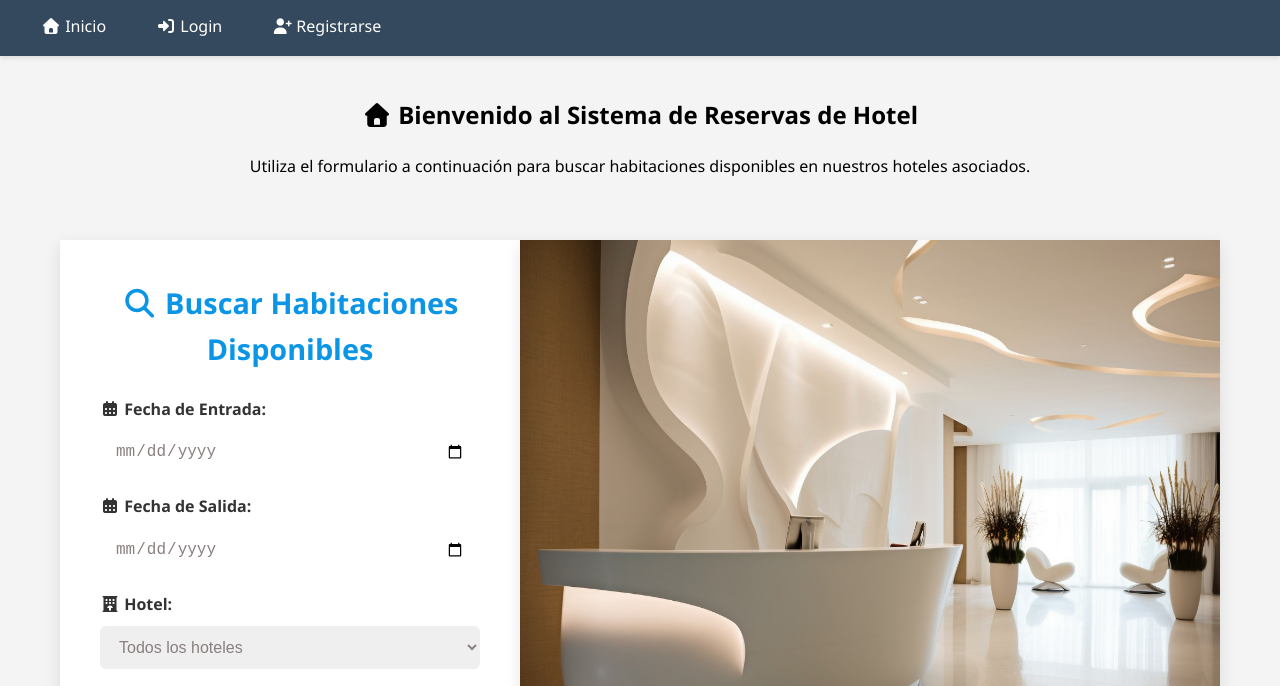
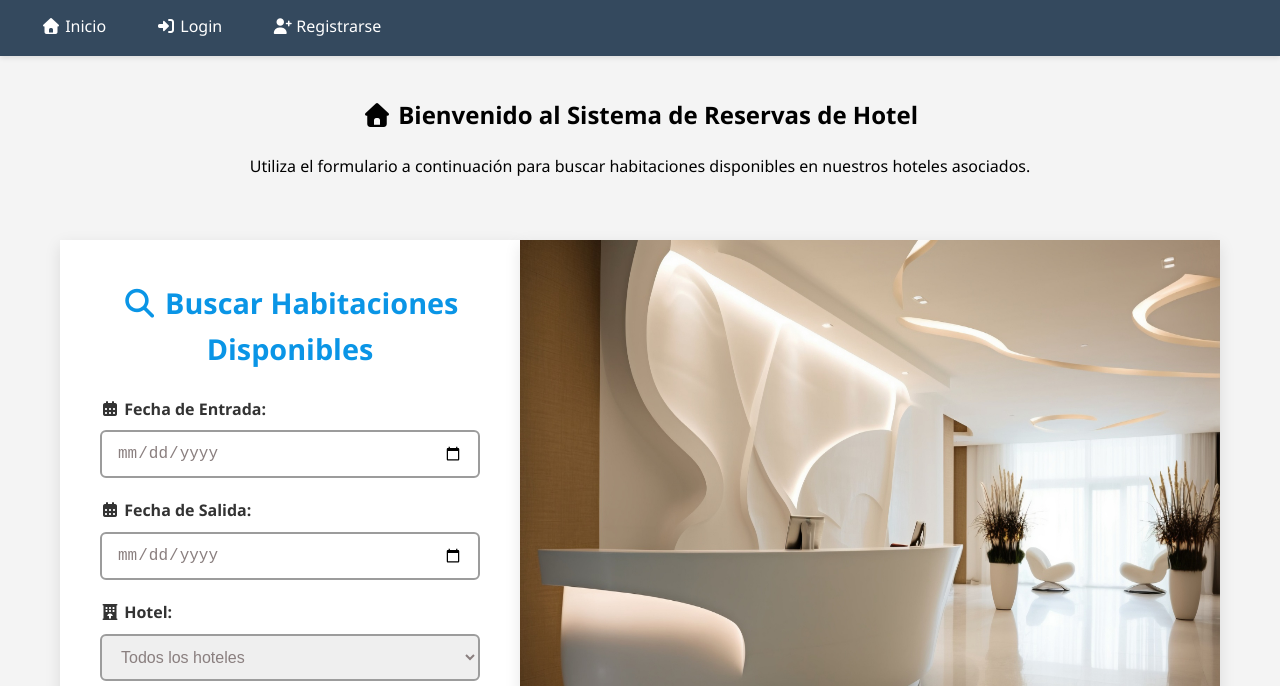
Before and after one commit to Grupo2IFTS/app_reserva_hotel, a website: page public/index.html in a window 1280 px wide. Shown: the part 90-776 px from the top of the page. Drawn offline with Linux system fonts and the light colour scheme; no server answers.

Commit message:
cambio de color input border

```diff
--- a/public/css/styles.css
+++ b/public/css/styles.css
@@ -17,7 +17,7 @@
     --background-color-nav: #34495e;
     --background-color-error:#f8d7da;
     --hover-nav-color: #46627f;
-    --input-color: var(--input-color);
+    --input-color: #9c9c9c;
     --line-height-1: 1.6;
     --line-height-2: 1.8;
     --line-height-3: 2.4;
```
